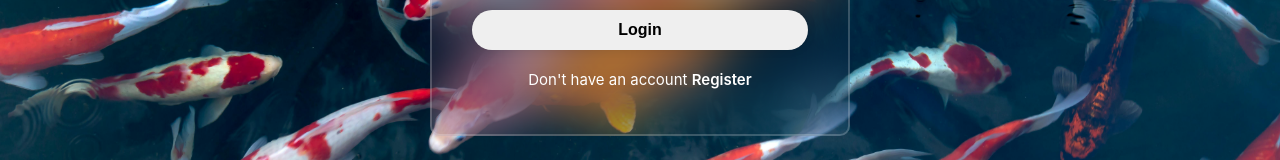
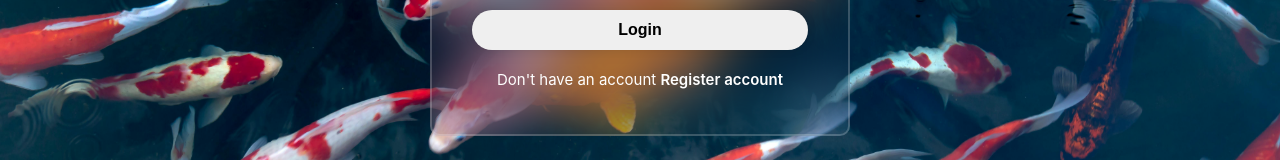
Before and after one commit to thiennlse/SWP_KoiCare_FE, a React (Create React App) app: page / in a window 1280 px wide. Shown: the part 480-640 px from the top of the page. Built offline with nearby package versions, Linux system fonts and the light colour scheme.

Commit message:
update text

```diff
--- a/src/Pages/Login/Login.jsx
+++ b/src/Pages/Login/Login.jsx
@@ -41,7 +41,7 @@
 
         <div className="register-link">
           <p>
-            Don't have an account <a href="#">Register</a>
+            Don't have an account <a href="#">Register account</a>
           </p>
         </div>
       </form>
```
